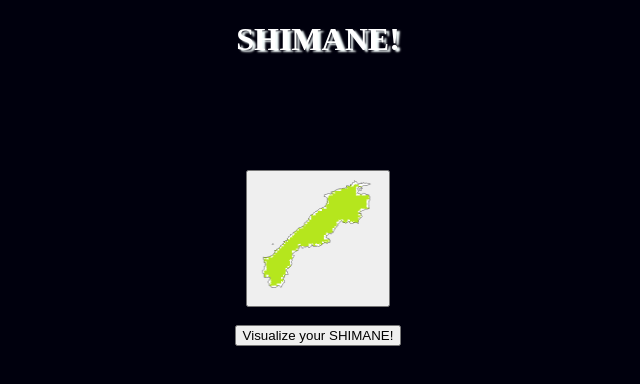
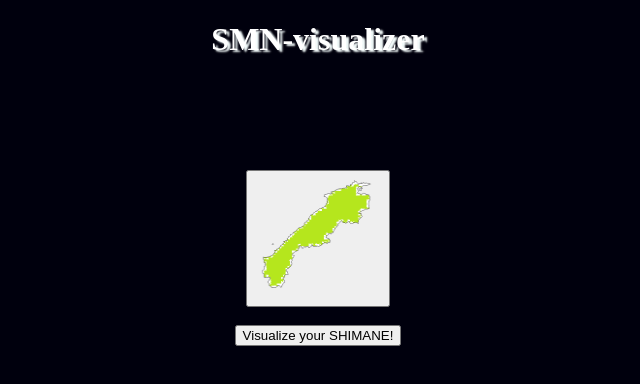
Before and after one commit to yammmt/SHIMANE-wifi-power-sensor, a plain HTML site: page index.html in a window 1280 px wide. Shown: the whole page, without its empty margins (322-962 px from the left). Drawn offline with Linux system fonts and the light colour scheme.

Commit message:
modified title

```diff
--- a/index.html
+++ b/index.html
@@ -10,7 +10,7 @@
     </head>
     <body>
         <div id="print_zone">
-            <h1>SHIMANE!</h1>
+            <h1>SMN-visualizer</h1>
             <div id="info"></div>
             <br>
             <div id="num"></div>
```
Also changed, not shown: shimane.html (+1 -1 lines).
